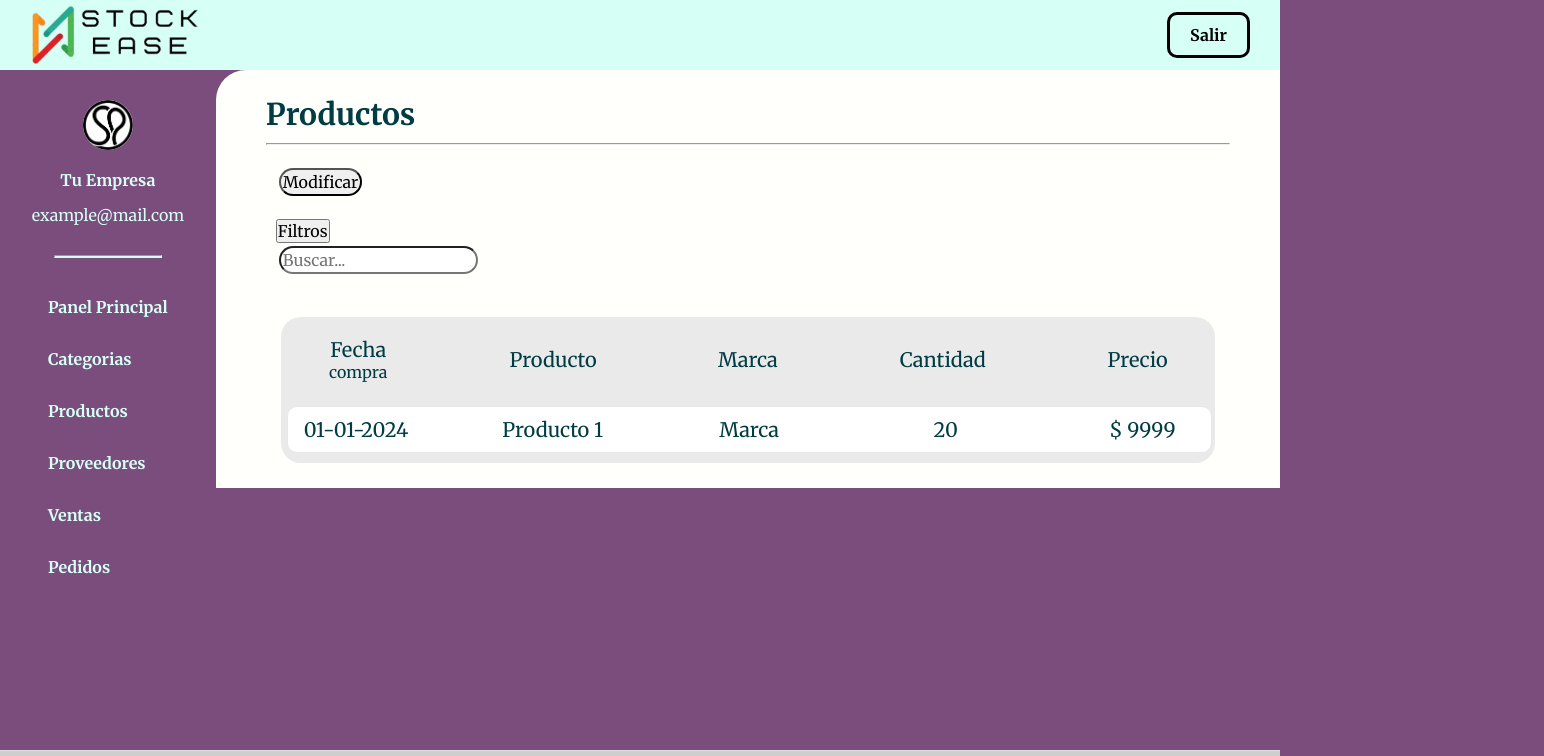
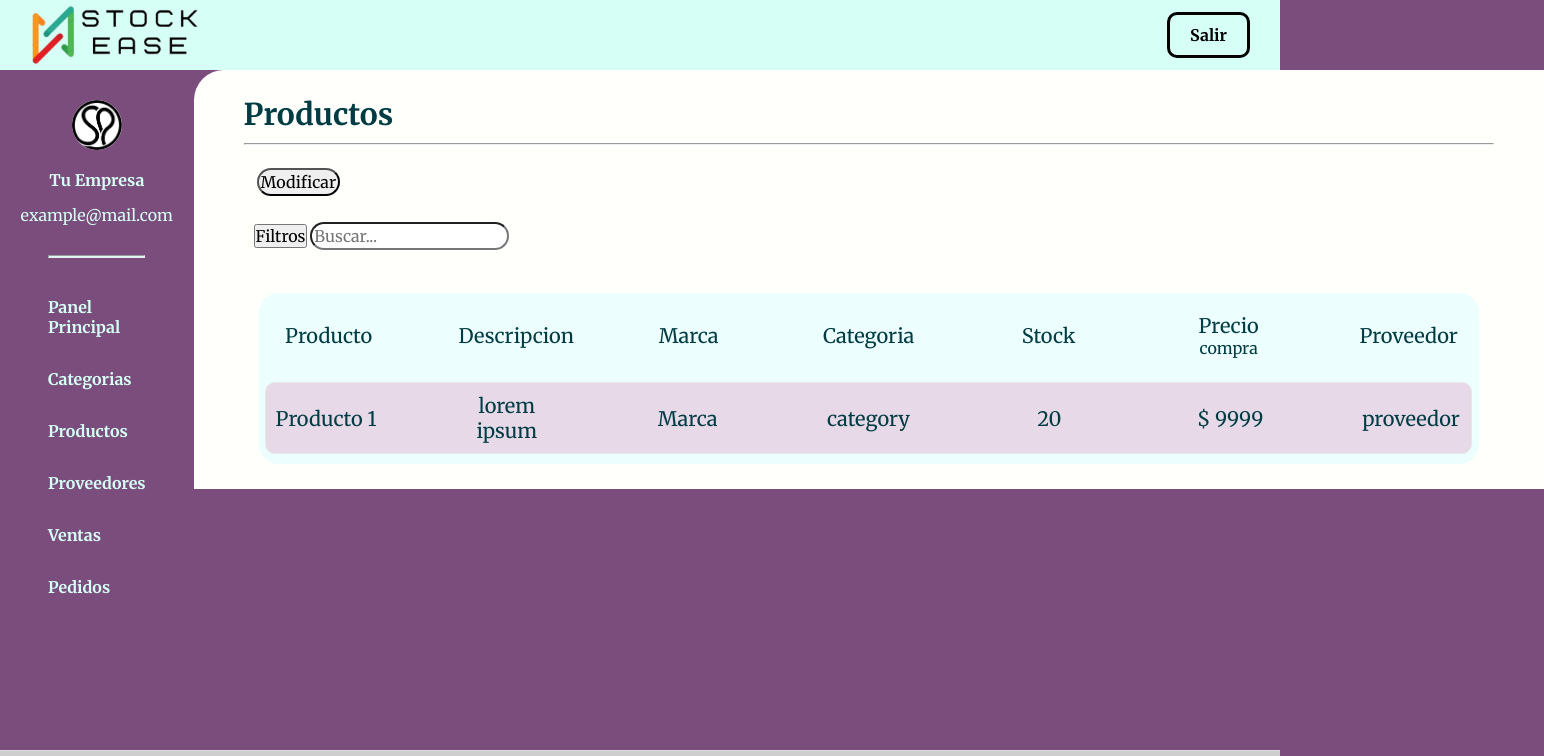
Before and after one commit to No-Country-simulation/s14-21-n-python, a React (Vite) app in the folder frontend/: page /products in a window 1280 px wide. Shown: the top 756 px of the page, 1544 px wide, since content can reach past the window. Built offline with nearby package versions, Linux system fonts and the light colour scheme.

Commit message:
fix:  estilo general del componente productos
agregados colores y texto correspondiente a los datos que se consumiran

```diff
--- a/frontend/src/components/Products/Products.jsx
+++ b/frontend/src/components/Products/Products.jsx
@@ -93,23 +93,27 @@ const Products = () => {
         <section>
           <div className={style.layout}>
             <div className={style.header}>
+              <div className={style.column}>Producto</div>
+              <div className={style.column}>Descripcion</div>
+              <div className={style.column}>Marca</div>
+              <div className={style.column}>Categoria</div>
+              <div className={style.column}>Stock</div>
               <div className={style.column}>
-                Fecha
+                Precio
                 <p>compra</p>
               </div>
-              <div className={style.column}>Producto</div>
-              <div className={style.column}>Marca</div>
-              <div className={style.column}>Cantidad</div>
-              <div className={style.column}>Precio</div>
+              <div className={style.column}>Proveedor</div>
             </div>
             {jsonData.map((prod) => {
               return (
                 <div className={style.row} key={prod.id}>
-                  <div className={style.column}>{prod.datePurchase}</div>
                   <div className={style.column}>{prod.name}</div>
+                  <div className={style.column}>{prod.description}</div>
                   <div className={style.column}>{prod.brand}</div>
+                  <div className={style.column}>{prod.category}</div>
                   <div className={style.column}>{prod.amount}</div>
                   <div className={style.column}>$ {prod.price}</div>
+                  <div className={style.column}> {prod.provider}</div>
                   {modifyProds && <button>E</button>}
                 </div>
               );
--- a/frontend/src/components/Products/Products.module.css
+++ b/frontend/src/components/Products/Products.module.css
@@ -11,7 +11,7 @@
 }
 
 .layout {
-  background-color: rgb(234, 234, 234);
+  background-color: #ecfefd;
   border-radius: 20px;
   margin: 30px 15px 15px;
   padding-bottom: 6px;
@@ -28,7 +28,7 @@
 }
 
 .row {
-  background-color: white;
+  background-color: #e7d9e8;
   display: flex;
   width: 99%;
   border: 1px solid #e7e7e7;
@@ -57,13 +57,12 @@
   display: flex;
   flex-direction: column;
   align-items: flex-start;
-  width: 55%;
 }
 
 .searchAndFilter {
   margin: 5px;
   padding: 5px;
-  width: 250px;
+  width: 450px;
 }
 
 .searchAndFilter input {
--- a/frontend/src/components/Products/products.json
+++ b/frontend/src/components/Products/products.json
@@ -6,7 +6,9 @@
     "description": "lorem ipsum",
     "amount": 20,
     "price": 9999,
+    "category": "category",
     "datePurchase": "01-01-2024",
-    "expiration": "25-01-2025"
+    "expiration": "25-01-2025",
+    "provider":"proveedor"
   }
 ]
```
